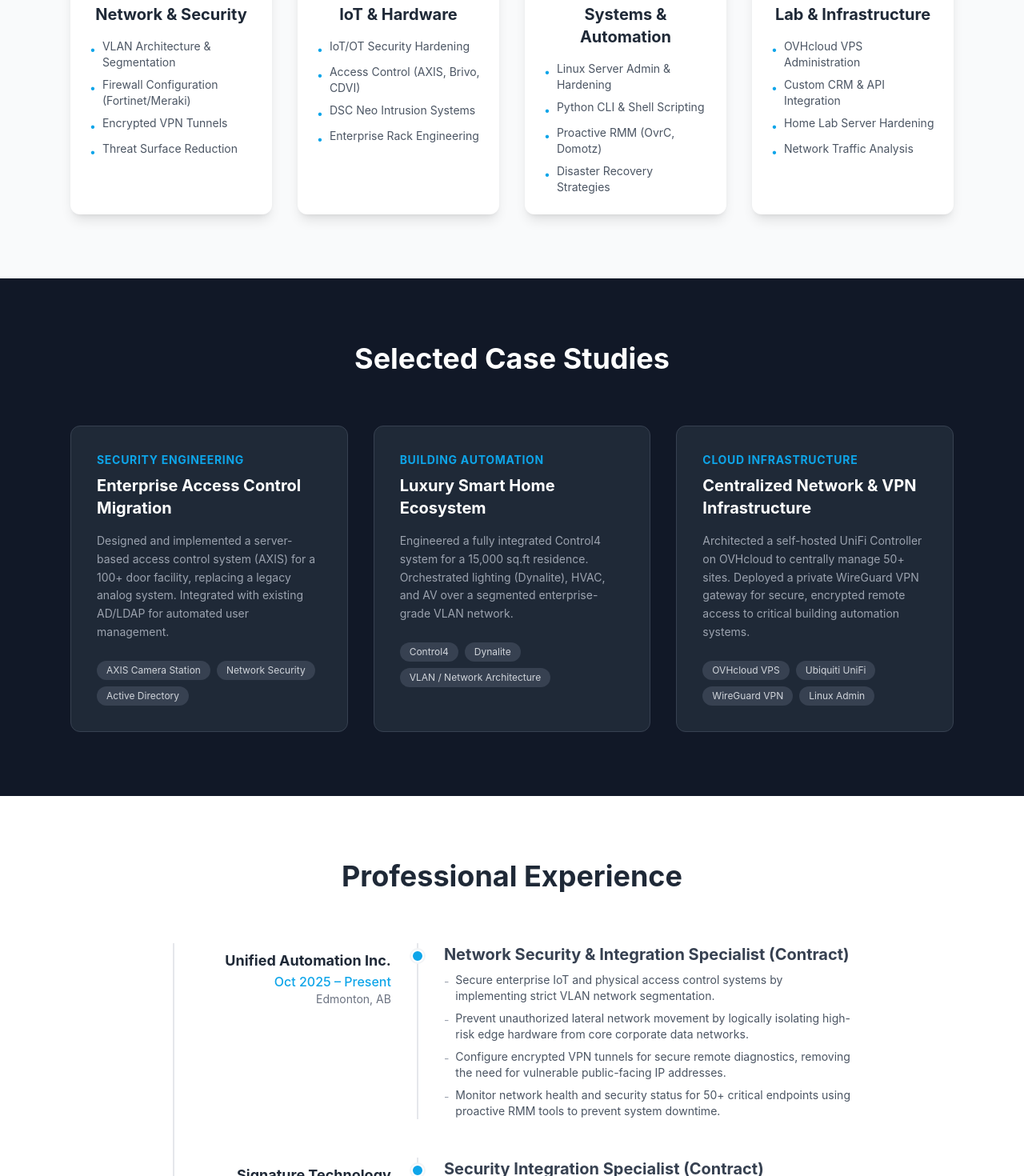
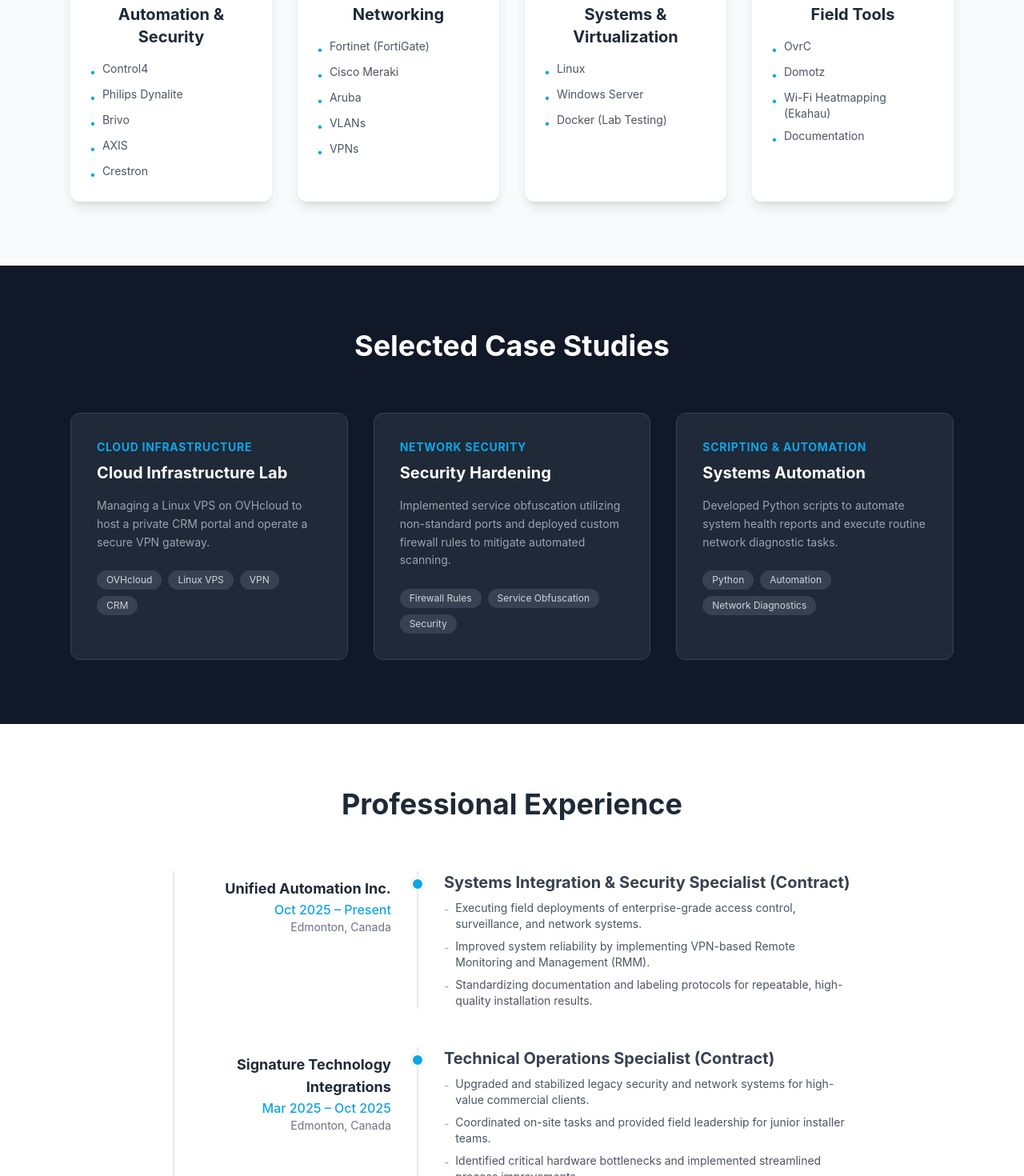
Before and after one commit to GrishinRostislav/rostman-site, a React (Create React App) app: page / in a window 1280 px wide. Shown: the part 1100-2570 px from the top of the page at 80% size. Built offline with nearby package versions, Linux system fonts and the light colour scheme.

Commit message:
Update site content and resume link based on latest CV

```diff
--- a/src/components/EducationSection.js
+++ b/src/components/EducationSection.js
@@ -10,44 +10,17 @@
                 </h2>
 
                 <div className="grid grid-cols-1 md:grid-cols-2 gap-8">
-                    {/* Degree */}
-                    <div className="bg-white p-8 rounded-xl shadow-md border-l-4 border-premium-accent">
+                    {/* Education Details */}
+                    <div className="bg-white p-8 rounded-xl shadow-md border-l-4 border-premium-accent col-span-1 md:col-span-2 max-w-2xl mx-auto w-full">
                         <div className="flex items-center mb-4">
                             <FaGraduationCap className="text-3xl text-premium-accent mr-3" />
                             <h3 className="text-xl font-bold text-gray-800">Academic Degrees</h3>
                         </div>
                         <ul className="space-y-4">
                             <li>
-                                <p className="text-gray-800 font-bold">M.Eng. Radio Engineering & Electronics</p>
-                                <p className="text-gray-500 text-sm">2012</p>
-                            </li>
-                            <li>
-                                <p className="text-gray-800 font-bold">B.Eng. Telecommunications</p>
-                                <p className="text-gray-500 text-sm">2010</p>
-                            </li>
-                        </ul>
-                    </div>
-
-                    {/* Certifications & Training */}
-                    <div className="bg-white p-8 rounded-xl shadow-md border-l-4 border-green-500">
-                        <div className="flex items-center mb-4">
-                            <FaCertificate className="text-3xl text-green-500 mr-3" />
-                            <h3 className="text-xl font-bold text-gray-800">Certifications</h3>
-                        </div>
-                        <ul className="space-y-3">
-                            <li className="flex items-start">
-                                <FaBookOpen className="text-green-500 mt-1 mr-3 flex-shrink-0" />
-                                <div>
-                                    <span className="block font-semibold text-gray-700">CompTIA Security+</span>
-                                    <span className="text-sm text-gray-500">In Progress - Exam Scheduled Q2 2026</span>
-                                </div>
-                            </li>
-                            <li className="flex items-start">
-                                <FaBookOpen className="text-green-500 mt-1 mr-3 flex-shrink-0" />
-                                <div>
-                                    <span className="block font-semibold text-gray-700">CompTIA Network+</span>
-                                    <span className="text-sm text-gray-500">In Progress</span>
-                                </div>
+                                <p className="text-gray-800 font-bold">Master of Engineering and Technologies</p>
+                                <p className="text-gray-600">Radio Engineering, Electronics and Telecommunications</p>
+                                <p className="text-gray-500 text-sm">Almaty, Kazakhstan | 2010 – 2012</p>
                             </li>
                         </ul>
                     </div>
--- a/src/components/ExperienceSection.js
+++ b/src/components/ExperienceSection.js
@@ -4,40 +4,38 @@
 const experiences = [
     {
         company: "Unified Automation Inc.",
-        location: "Edmonton, AB",
-        role: "Network Security & Integration Specialist (Contract)",
+        location: "Edmonton, Canada",
+        role: "Systems Integration & Security Specialist (Contract)",
         period: "Oct 2025 – Present",
         description: null,
         details: [
-            "Secure enterprise IoT and physical access control systems by implementing strict VLAN network segmentation.",
-            "Prevent unauthorized lateral network movement by logically isolating high-risk edge hardware from core corporate data networks.",
-            "Configure encrypted VPN tunnels for secure remote diagnostics, removing the need for vulnerable public-facing IP addresses.",
-            "Monitor network health and security status for 50+ critical endpoints using proactive RMM tools to prevent system downtime."
+            "Executing field deployments of enterprise-grade access control, surveillance, and network systems.",
+            "Improved system reliability by implementing VPN-based Remote Monitoring and Management (RMM).",
+            "Standardizing documentation and labeling protocols for repeatable, high-quality installation results."
         ]
     },
     {
         company: "Signature Technology Integrations",
-        location: "Edmonton, AB",
-        role: "Security Integration Specialist (Contract)",
+        location: "Edmonton, Canada",
+        role: "Technical Operations Specialist (Contract)",
         period: "Mar 2025 – Oct 2025",
         description: null,
         details: [
-            "Conducted technical security audits on undocumented legacy networks to identify vulnerabilities and restore system stability.",
-            "Managed the secure network integration of 20+ commercial cloud-based access control systems, ensuring data privacy and compliance.",
-            "Designed network traffic rules to separate high-bandwidth IP cameras from internal business networks, improving overall network performance and security posture."
+            "Upgraded and stabilized legacy security and network systems for high-value commercial clients.",
+            "Coordinated on-site tasks and provided field leadership for junior installer teams.",
+            "Identified critical hardware bottlenecks and implemented streamlined process improvements."
         ]
     },
     {
         company: "TopAudio",
         location: "Herzliya, Israel",
-        role: "Infrastructure & Network Security Engineer",
+        role: "Infrastructure & Automation Engineer",
         period: "Jan 2022 – Oct 2024",
         description: null,
         details: [
-            "Designed multi-layer VLAN architectures for high-density AV and physical security deployments to ensure strict traffic separation.",
-            "Secured Fortinet, Cisco, and Araknis networking infrastructure within structured 42U rack systems.",
-            "Automated proactive RMM monitoring workflows, reducing on-site emergency visits by 30% through early detection of system faults.",
-            "Mentored junior engineers and formalized technical deployment documentation to enforce consistent security standards."
+            "Designed and deployed high-end smart home ecosystems (Control4, Dynalite) from the ground up.",
+            "Managed rack architecture, cabling, network optimization, and final system programming.",
+            "Lowered emergency on-site visits by ~30% via proactive remote health monitoring."
         ]
     },
     {
@@ -47,30 +45,32 @@
         period: "Nov 2019 – Jan 2022",
         description: null,
         details: [
-            "Automated secure Cisco configuration workflows, significantly reducing deployment time across 130+ branch locations.",
-            "Deployed 150+ secure network infrastructures utilizing FortiGate firewalls and Aruba/Meraki access points.",
-            "Performed RF optimization and Wi-Fi heatmapping to ensure secure, reliable, and leak-free wireless coverage in complex architectural environments."
+            "Co-led the rollout of secure network stacks for 100+ retail branches.",
+            "Performed physical installation and remote configuration of FortiGate and Meraki appliances.",
+            "Ensured network segmentation and consistent wireless coverage across diverse site layouts."
         ]
     },
     {
-        company: "Kahane",
-        location: "Israel",
-        role: "Systems Integration Engineer",
-        period: "Dec 2016 – Nov 2019",
+        company: "Pharmacom",
+        location: "Almaty, Kazakhstan",
+        role: "System Administrator",
+        period: "2013 – 2016",
         description: null,
         details: [
-            "Engineered secure automation ecosystems for 70+ properties, enforcing strict firewall policies and VLAN isolation for vulnerable edge devices."
+            "Managed IT infrastructure and server uptime for a network of 200+ pharmacy locations.",
+            "Administered site-to-site VPN tunnels and critical internal accounting servers.",
+            "Mass Migration: Replaced hardware in 25 branches within 13 days with zero operational downtime."
         ]
     },
     {
-        company: "Rostman",
-        location: "Kazakhstan",
-        role: "IT Infrastructure Engineer",
-        period: "Mar 2010 – May 2016",
+        company: "EAT",
+        location: "Almaty, Kazakhstan",
+        role: "IT Support / Help Desk",
+        period: "2010 – 2013",
         description: null,
         details: [
-            "Administered Windows Server environments and virtualization platforms, enforcing access controls for SMB clients.",
-            "Implemented structured data backup strategies and disaster recovery procedures to ensure business continuity."
+            "Maintained office IT infrastructure and provided hardware/software support for local sites.",
+            "Resolved critical system incidents and performed routine server maintenance."
         ]
     }
 ];
--- a/src/components/HeroSection.js
+++ b/src/components/HeroSection.js
@@ -18,13 +18,13 @@
         className="z-10 text-center max-w-4xl"
       >
         <h2 className="text-premium-accent font-bold tracking-wider uppercase mb-4 text-sm sm:text-base">
-          Network & IoT Security Engineer
+          Systems Integration Specialist
         </h2>
         <h1 className="text-5xl sm:text-7xl font-display font-bold mb-6 leading-tight tracking-tight">
           Rostislav Grishin
         </h1>
         <p className="text-lg sm:text-2xl text-gray-300 mb-10 max-w-2xl mx-auto leading-relaxed">
-          Network and IoT Security Specialist with deep experience securing physical access control and enterprise hardware (IoT/OT). Focused on protecting infrastructure by reducing attack surfaces, preventing lateral movement, and implementing secure remote access protocols.
+          Systems Integration Specialist with 13+ years of international experience. Expert in bridging the gap between physical infrastructure and network logic, optimizing workflows, and delivering high-availability systems for security, AV, and smart buildings.
         </p>
 
         <div className="flex flex-col sm:flex-row gap-4 justify-center items-center">
@@ -46,7 +46,7 @@
             Contact Me
           </Link>
           <a
-            href="/Rostislav Grishin - Network & IoT Security Engineer.pdf"
+            href="/Rostislav_Grishin_Systems_Integration_Specialist.pdf"
             download
             className="cursor-pointer flex items-center gap-2 text-gray-400 hover:text-white font-medium py-3 px-6 transition-colors"
           >
--- a/src/components/ProjectsSection.js
+++ b/src/components/ProjectsSection.js
@@ -3,22 +3,22 @@
 
 const projects = [
     {
-        title: "Enterprise Access Control Migration",
-        category: "Security Engineering",
-        description: "Designed and implemented a server-based access control system (AXIS) for a 100+ door facility, replacing a legacy analog system. Integrated with existing AD/LDAP for automated user management.",
-        tags: ["AXIS Camera Station", "Network Security", "Active Directory"],
+        title: "Cloud Infrastructure Lab",
+        category: "Cloud Infrastructure",
+        description: "Managing a Linux VPS on OVHcloud to host a private CRM portal and operate a secure VPN gateway.",
+        tags: ["OVHcloud", "Linux VPS", "VPN", "CRM"],
     },
     {
-        title: "Luxury Smart Home Ecosystem",
-        category: "Building Automation",
-        description: "Engineered a fully integrated Control4 system for a 15,000 sq.ft residence. Orchestrated lighting (Dynalite), HVAC, and AV over a segmented enterprise-grade VLAN network.",
-        tags: ["Control4", "Dynalite", "VLAN / Network Architecture"],
+        title: "Security Hardening",
+        category: "Network Security",
+        description: "Implemented service obfuscation utilizing non-standard ports and deployed custom firewall rules to mitigate automated scanning.",
+        tags: ["Firewall Rules", "Service Obfuscation", "Security"],
     },
     {
-        title: "Centralized Network & VPN Infrastructure",
-        category: "Cloud Infrastructure",
-        description: "Architected a self-hosted UniFi Controller on OVHcloud to centrally manage 50+ sites. Deployed a private WireGuard VPN gateway for secure, encrypted remote access to critical building automation systems.",
-        tags: ["OVHcloud VPS", "Ubiquiti UniFi", "WireGuard VPN", "Linux Admin"],
+        title: "Systems Automation",
+        category: "Scripting & Automation",
+        description: "Developed Python scripts to automate system health reports and execute routine network diagnostic tasks.",
+        tags: ["Python", "Automation", "Network Diagnostics"],
     }
 ];
 
--- a/src/components/SkillsSection.js
+++ b/src/components/SkillsSection.js
@@ -4,24 +4,24 @@
 
 const skillsData = [
     {
-        category: "Network & Security",
+        category: "Automation & Security",
         icon: <FaShieldAlt className="text-4xl text-red-500 mb-4" />,
-        skills: ["VLAN Architecture & Segmentation", "Firewall Configuration (Fortinet/Meraki)", "Encrypted VPN Tunnels", "Threat Surface Reduction"],
+        skills: ["Control4", "Philips Dynalite", "Brivo", "AXIS", "Crestron"],
     },
     {
-        category: "IoT & Hardware",
+        category: "Networking",
         icon: <FaNetworkWired className="text-4xl text-blue-500 mb-4" />,
-        skills: ["IoT/OT Security Hardening", "Access Control (AXIS, Brivo, CDVI)", "DSC Neo Intrusion Systems", "Enterprise Rack Engineering"],
+        skills: ["Fortinet (FortiGate)", "Cisco Meraki", "Aruba", "VLANs", "VPNs"],
     },
     {
-        category: "Systems & Automation",
-        icon: <FaLightbulb className="text-4xl text-yellow-500 mb-4" />,
-        skills: ["Linux Server Admin & Hardening", "Python CLI & Shell Scripting", "Proactive RMM (OvrC, Domotz)", "Disaster Recovery Strategies"],
+        category: "Systems & Virtualization",
+        icon: <FaServer className="text-4xl text-green-500 mb-4" />,
+        skills: ["Linux", "Windows Server", "Docker (Lab Testing)"],
     },
     {
-        category: "Lab & Infrastructure",
-        icon: <FaServer className="text-4xl text-green-500 mb-4" />,
-        skills: ["OVHcloud VPS Administration", "Custom CRM & API Integration", "Home Lab Server Hardening", "Network Traffic Analysis"],
+        category: "Field Tools",
+        icon: <FaLightbulb className="text-4xl text-yellow-500 mb-4" />,
+        skills: ["OvrC", "Domotz", "Wi-Fi Heatmapping (Ekahau)", "Documentation"],
     },
 ];
 
```
Also changed, not shown: 1 other file (tests, documents, lock files or other folders).
